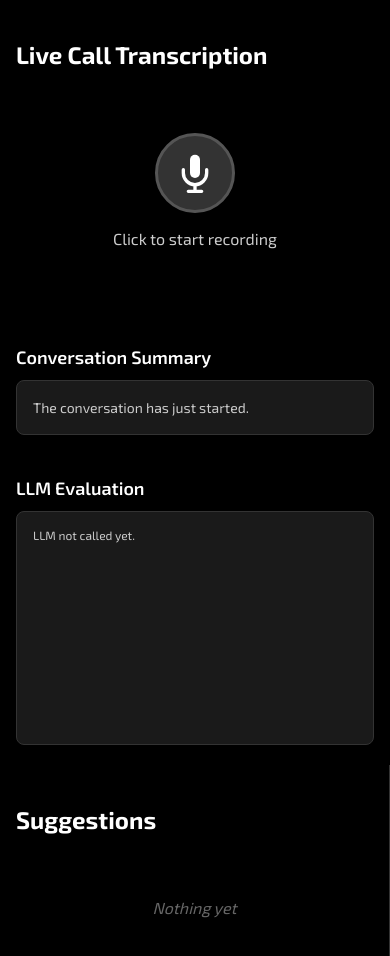
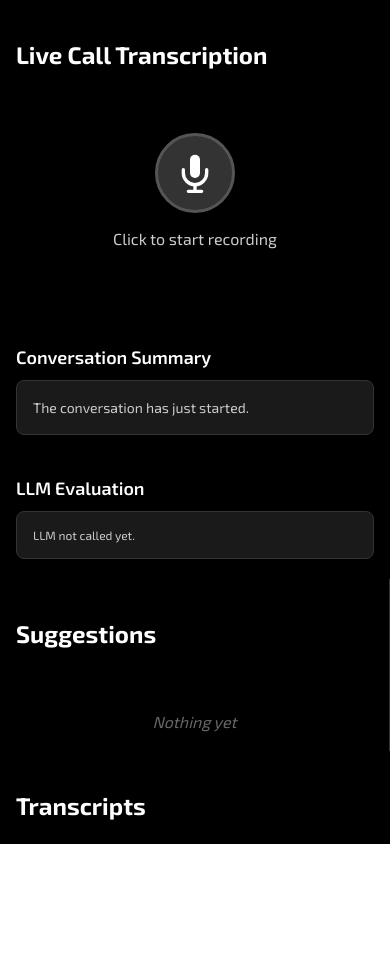
Before and after one commit to kvssankar/sahre, a React (Create React App) app in the folder frontend/: page /dashboard in a window 390 px wide. Shown: the top 956 px of the page. After the commit the page ends 844 px from the top, so only its background shows below. Built offline with nearby package versions, Linux system fonts and the light colour scheme; what @radix-ui/themes would draw is missing.

Commit message:
trans fix

```diff
--- a/frontend/src/components/Dashboard.css
+++ b/frontend/src/components/Dashboard.css
@@ -3,10 +3,12 @@
 .dashboard-container {
   display: flex;
   height: 100vh;
+  max-height: 100vh;
   width: 100%;
   background: #000000;
   font-family: "Exo 2", sans-serif;
   overflow-x: hidden;
+  overflow-y: hidden;
 }
 
 /* Left Column - 40% */
@@ -18,10 +20,17 @@
   display: flex;
   flex-direction: column;
   box-sizing: border-box;
+  max-height: 100vh;
+  overflow-y: auto;
+  scrollbar-width: none; /* Firefox */
+  -ms-overflow-style: none; /* IE and Edge */
+}
+
+.left-column::-webkit-scrollbar {
+  display: none; /* Chrome, Safari, Opera */
 }
 
 .recording-section {
-  height: 100%;
   display: flex;
   flex-direction: column;
 }
@@ -127,8 +136,6 @@
   padding: 16px;
   border-radius: 8px;
   border: 1px solid #333333;
-  height: 200px;
-  overflow-y: auto;
   color: #cccccc;
   font-size: 12px;
 }
@@ -147,6 +154,14 @@
   padding: 32px 16px;
   border-right: 1px solid #333333;
   box-sizing: border-box;
+  max-height: 100vh;
+  overflow-y: auto;
+  scrollbar-width: none; /* Firefox */
+  -ms-overflow-style: none; /* IE and Edge */
+}
+
+.middle-column::-webkit-scrollbar {
+  display: none; /* Chrome, Safari, Opera */
 }
 
 .middle-column .section-title {
@@ -157,8 +172,15 @@
   display: flex;
   flex-direction: column;
   gap: 16px;
-  height: calc(100vh - 120px);
-  overflow-y: auto;
+}
+
+.custom-card {
+  display: flex;
+  flex-direction: column;
+  box-shadow: 0 4px 8px rgba(0, 0, 0, 0.3);
+  border-radius: 12px;
+  position: relative;
+  overflow: hidden;
 }
 
 .suggestion-card {
@@ -173,6 +195,7 @@
   background: #222222;
   border-color: #444444;
   transform: translateY(-2px);
+  box-shadow: 0 6px 12px rgba(0, 0, 0, 0.4);
 }
 
 .suggestion-trigger {
@@ -214,6 +237,14 @@
   background: #000000;
   padding: 32px 16px;
   box-sizing: border-box;
+  max-height: 100vh;
+  overflow-y: auto;
+  scrollbar-width: none; /* Firefox */
+  -ms-overflow-style: none; /* IE and Edge */
+}
+
+.right-column::-webkit-scrollbar {
+  display: none; /* Chrome, Safari, Opera */
 }
 
 .right-column .section-title {
@@ -221,8 +252,6 @@
 }
 
 .transcripts-container {
-  height: calc(100vh - 120px);
-  overflow-y: auto;
   display: flex;
   flex-direction: column;
   gap: 12px;
@@ -281,7 +310,8 @@
 @media (max-width: 768px) {
   .dashboard-container {
     flex-direction: column;
-    height: auto;
+    height: 100vh;
+    overflow-y: auto;
     overflow-x: hidden;
   }
 
@@ -290,9 +320,9 @@
   .right-column {
     flex: none;
     width: 100%;
-    height: auto;
-    min-height: 50vh;
+    max-height: none;
     padding: 20px 16px;
+    overflow-y: visible;
   }
 
   .mic-button {
--- a/frontend/src/components/Dashboard.js
+++ b/frontend/src/components/Dashboard.js
@@ -1,5 +1,4 @@
 import React, { useRef, useState } from "react";
-import { Card } from "@radix-ui/themes";
 import "./Dashboard.css";
 
 const Dashboard = () => {
@@ -203,7 +202,7 @@ const Dashboard = () => {
             <div className="empty-state">Nothing yet</div>
           ) : (
             suggestions.map((suggestion, index) => (
-              <Card key={index} className="suggestion-card">
+              <div key={index} className="custom-card suggestion-card">
                 {suggestion.trigger && (
                   <div className="suggestion-trigger">
                     Suggestion for:{" "}
@@ -212,7 +211,7 @@ const Dashboard = () => {
                 )}
                 <h4 className="suggestion-title">{suggestion.title}</h4>
                 <p className="suggestion-content">{suggestion.content}</p>
-              </Card>
+              </div>
             ))
           )}
         </div>
```
